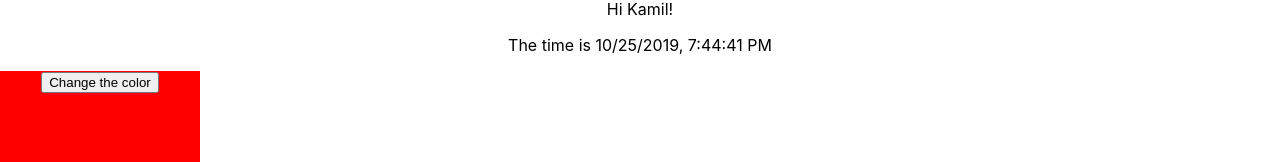
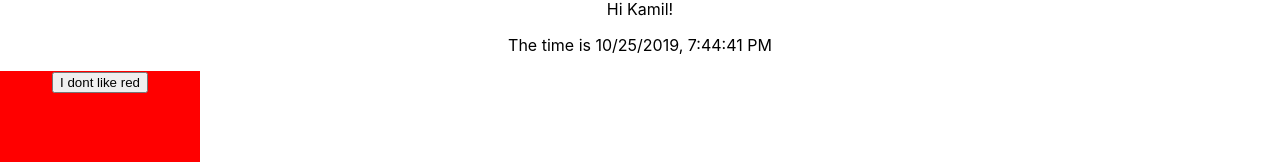
Before and after one commit to dejimania/ticking-clock, a React (Create React App) app: page / in a window 1280 px wide. Shown: the part 337-499 px from the top of the page. Built offline with nearby package versions, Linux system fonts and the light colour scheme.

Commit message:
reference the current color of the background inside the button

```diff
--- a/src/ChangeColorButton.js
+++ b/src/ChangeColorButton.js
@@ -11,7 +11,7 @@ class ChangeCollorButton extends React.Component {
     }
     render(){
         return (
-            <button onClick={this.handleClick}>Change the color</button>
+            <button onClick={this.handleClick}>I dont like {this.props.currentColor}</button>
         );
     }
 }
--- a/src/ColoredBlock.js
+++ b/src/ColoredBlock.js
@@ -10,15 +10,18 @@ class ColoredBlock extends React.Component {
         this.changeColor = this.changeColor.bind(this);
     }
     changeColor(){
-        let newColor = this.state.color === 'red' ? 'blue' : 'red';
-        this.setState({
-            color : newColor
-        });
+        // let newColor = this.state.color === 'red' ? 'blue' : 'red';
+        // this.setState({
+        //     color : newColor
+        // });
+        this.setState((prevState, props) => ({
+            color: prevState.color === 'red' ? 'blue' : 'red'
+        }));
     }
     render() {
         return (
             <div style={{height: '200px', width: '200px', backgroundColor: this.state.color}}>
-                <ChangeColorButton clickHandler={this.changeColor}></ChangeColorButton>
+                <ChangeColorButton clickHandler={this.changeColor} currentColor={this.state.color}></ChangeColorButton>
             </div>
         )
     }
```
